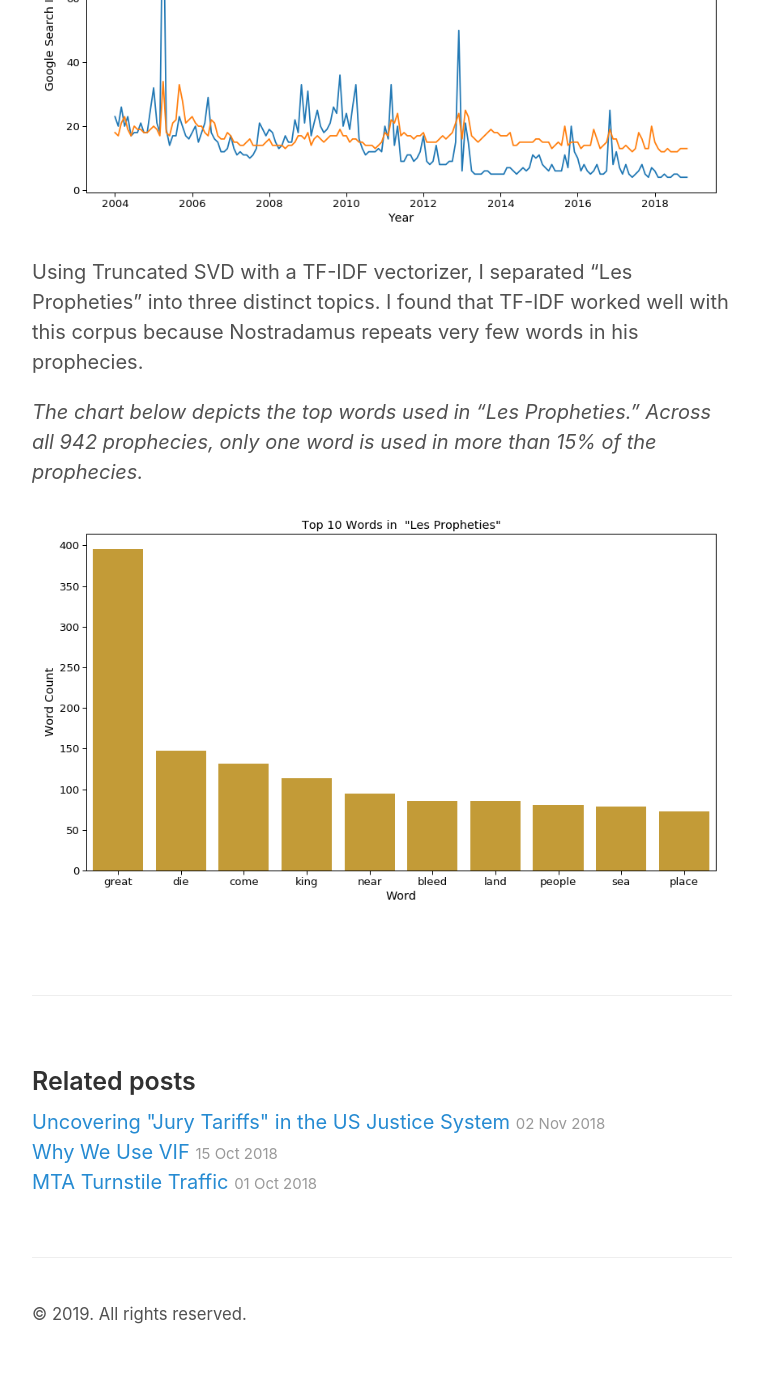
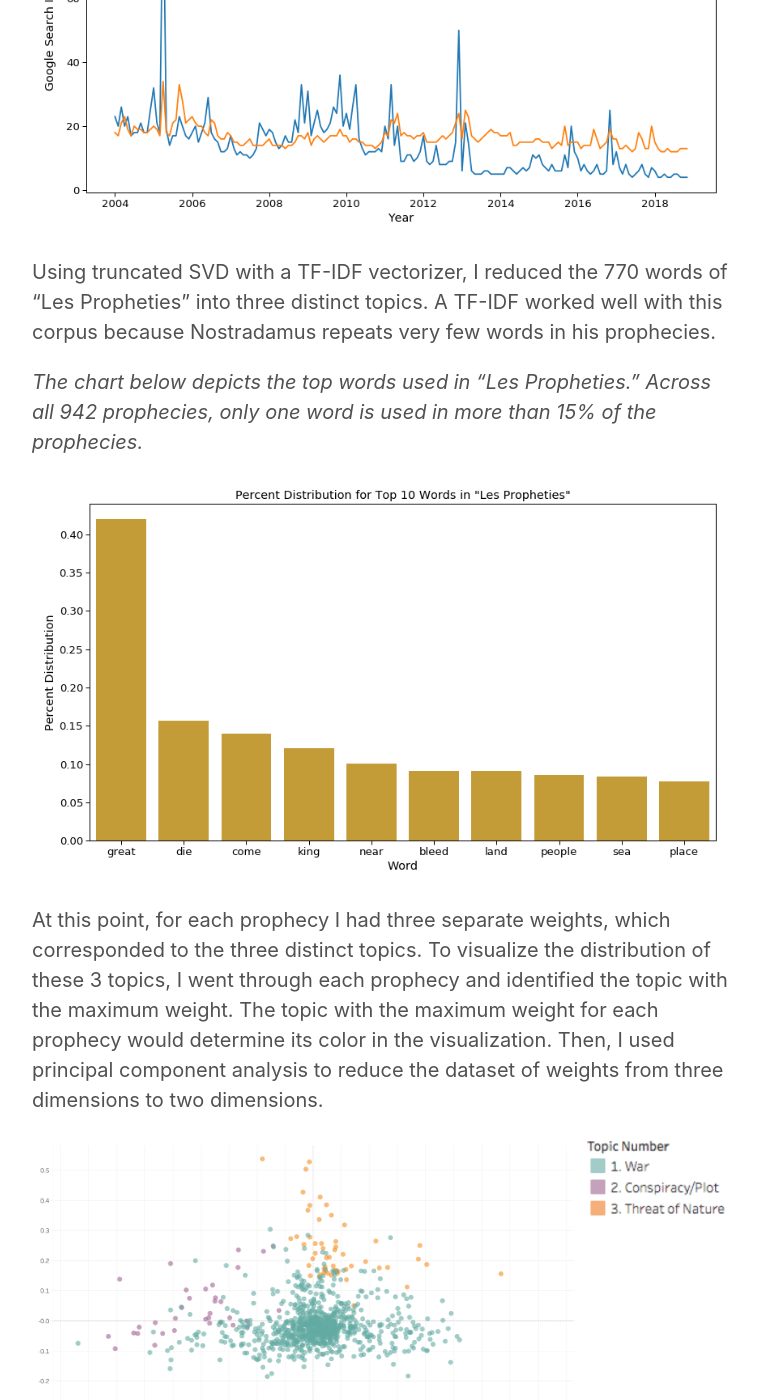
Before and after one commit to cyaris/cyaris.github.io-original, a Jekyll site: the page built from _posts/2018-11-18-post.md, in a window 1280 px wide and 1400 px high, scrolled down 1424 px. Shown: the whole window, without its empty margins (258-1021 px from the left). Built offline with Jekyll 4.4.1, drawn with Linux system fonts in a browser that asks for light colours; before the commit the page ends 2792 px from its top, so only the background shows below that; some of the changed text lies outside the part shown.

Commit message:
More updates to Nostradamus blog post.

```diff
--- a/_posts/2018-11-18-post.md
+++ b/_posts/2018-11-18-post.md
@@ -9,12 +9,20 @@ Can topic modeling teach us about the subject matter of Nostradamus’s propheci
 
 While it's understood that Nostradamus's predictions were filled with impending doom for various kings, and kingdoms *(and debatably modern civilizations as well)*, I wanted to parse through the doom and get a deeper understanding for the types of negative events Nostradamus was predicting.
 
-*The visualization below shows that the word "Nostradamus" has had more search volume than "prophecy" itself during several periods since 2004.*
+*The visualization below shows that the word "Nostradamus" has had a higher Google search volume than "prophecy" itself during several periods since 2004.*
 
 ![A Legacy in Google Trends]({{ site.url }}/images/nostradamus_vs_prophecy_google_search.png)
 
-Using Truncated SVD with a TF-IDF vectorizer, I separated "Les Propheties" into three distinct topics. I found that TF-IDF worked well with this corpus because Nostradamus repeats very few words in his prophecies.
+Using truncated SVD with a TF-IDF vectorizer, I reduced the 770 words of "Les Propheties" into three distinct topics. A TF-IDF worked well with this corpus because Nostradamus repeats very few words in his prophecies.
 
 *The chart below depicts the top words used in "Les Propheties." Across all 942 prophecies, only one word is used in more than 15% of the prophecies.*
 
 ![Top 10 Words in "Les Propheties"]({{ site.url }}/images/top_10_words.png)
+
+At this point, for each prophecy I had three separate weights, which corresponded to the three distinct topics. To visualize the distribution of these 3 topics, I went through each prophecy and identified the topic with the maximum weight. The topic with the maximum weight for each prophecy would determine its color in the visualization. Then, I used principal component analysis to reduce the dataset of weights from three dimensions to two dimensions.
+
+![prophecy_topics_1]({{ site.url }}/images/prophecy_topics_1.png)
+
+![prophecy_topics_1]({{ site.url }}/images/prophecy_topics_2.png)
+
+![prophecy_topics_1]({{ site.url }}/images/prophecy_topics_3.png)
```
Also changed, not shown: images/prophecy_topics_1.png (added), images/prophecy_topics_2.png (added), images/prophecy_topics_3.png (added), images/top_10_words.png.
